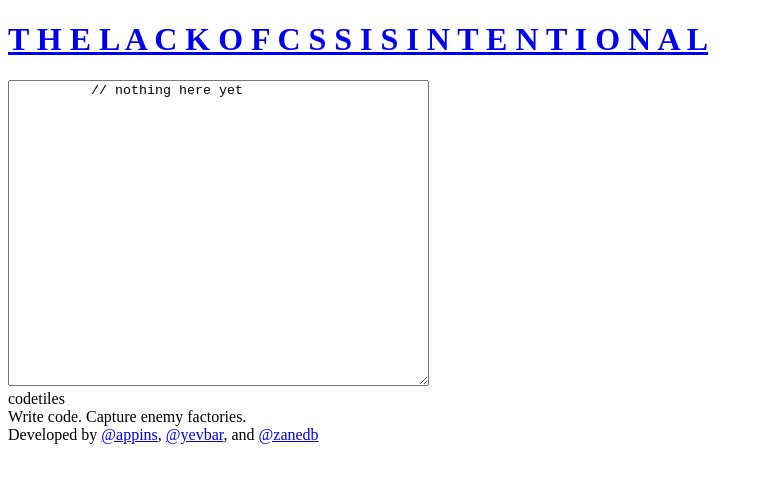
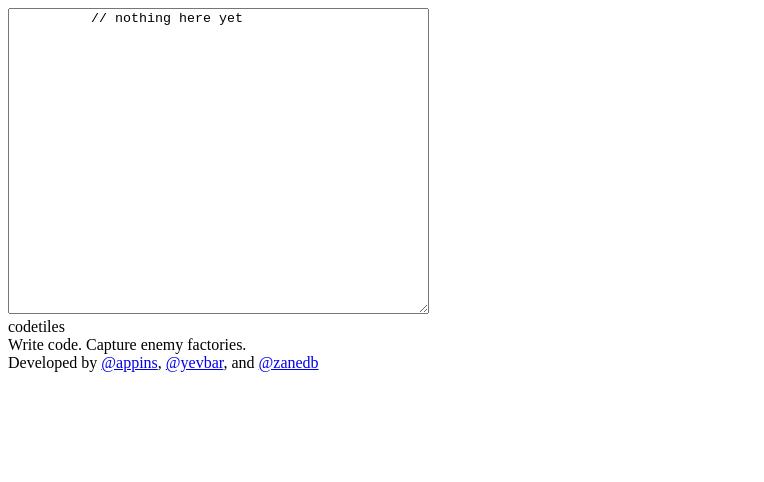
Before and after one commit to codetiles/codetiles, a plain HTML site: page public/index.html in a window 1280 px wide. Shown: the whole page, without its empty margins (0-764 px from the left). Drawn offline with Linux system fonts and the light colour scheme.

Commit message:
It's really not Styling coming soon! (ish)

```diff
--- a/public/index.html
+++ b/public/index.html
@@ -8,7 +8,6 @@
   </head>
   <body>
     <div class="container">
-      <a href="https://www.reddit.com/r/zachlatta"><h1> T H E L A C K O F C S S I S I N T E N T I O N A L </h1></a>
       <div class="code">
         <textarea id="code_textarea" rows="20" cols="50">
           // nothing here yet
```
